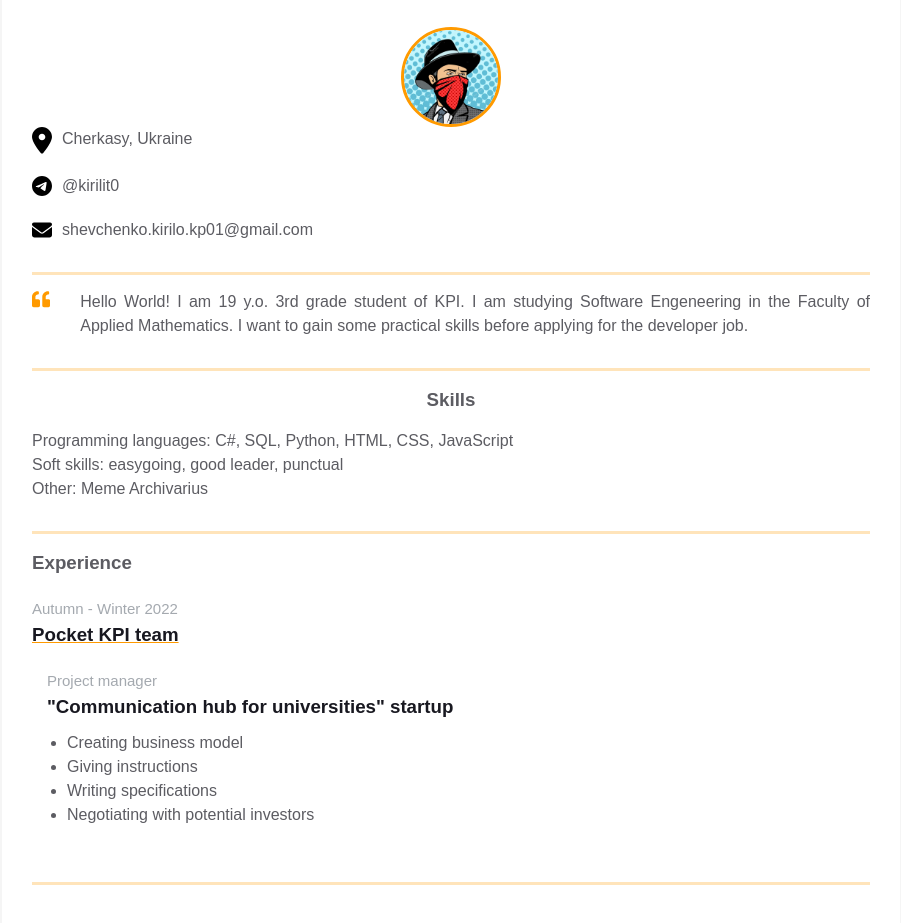
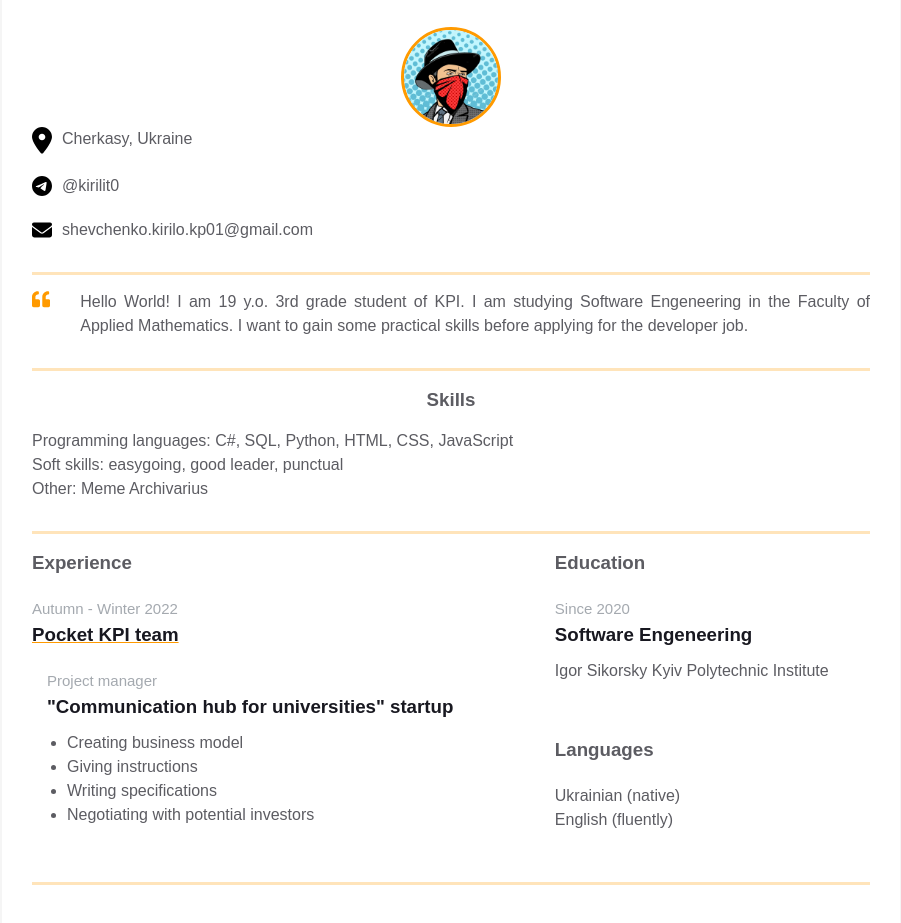
Before and after one commit to ShevchenkoKirilo/homepage, a plain HTML site: page index.html in a window 1280 px wide. Shown: the part 175-1098 px from the top of the page, without its empty margins (189-1090 px from the left). Drawn offline with Linux system fonts and the light colour scheme.

Commit message:
Added additional info block

```diff
--- a/index.html
+++ b/index.html
@@ -103,7 +103,8 @@
 
                                 <div class="experiences__company-project">
                                     <span class="experiences__company-project-role">Project manager</span>
-                                    <h3 class="experiences__company-project-name">"Communication hub for universities" startup</h3>
+                                    <h3 class="experiences__company-project-name">"Communication hub for universities"
+                                        startup</h3>
                                     <ul class="experiences__company-project-responsibilities">
                                         <li>Creating business model</li>
                                         <li>Giving instructions</li>
@@ -114,7 +115,26 @@
                             </div>
                         </div>
 
-                        <div class="additional-info fv"></div>
+                        <div class="additional-info fv">
+                            <div class="additional-info__education">
+                                <h3 class="additional-info__education-header">Education</h3>
+                                <div class="additional-info__education-university">
+                                    <span class="additional-info__education-university-durability">Since 2020</span>
+                                    <h3 class="additional-info__education-university-speciality">Software Engeneering</h3>
+                                    <p class="additional-info__education-university-name">Igor Sikorsky Kyiv Polytechnic Institute</p>
+                                </div>
+                            </div>
+
+                            <div class="additional-info__languages">
+                                <h3 class="additional-info__languages-header">Languages</h3>
+                                <p class="additional-info__languages-item">
+                                    Ukrainian (native)
+                                </p>
+                                <p class="additional-info__languages-item">
+                                    English (fluently)
+                                </p>
+                            </div>
+                        </div>
                     </div>
                 </div>
             </div>
```
